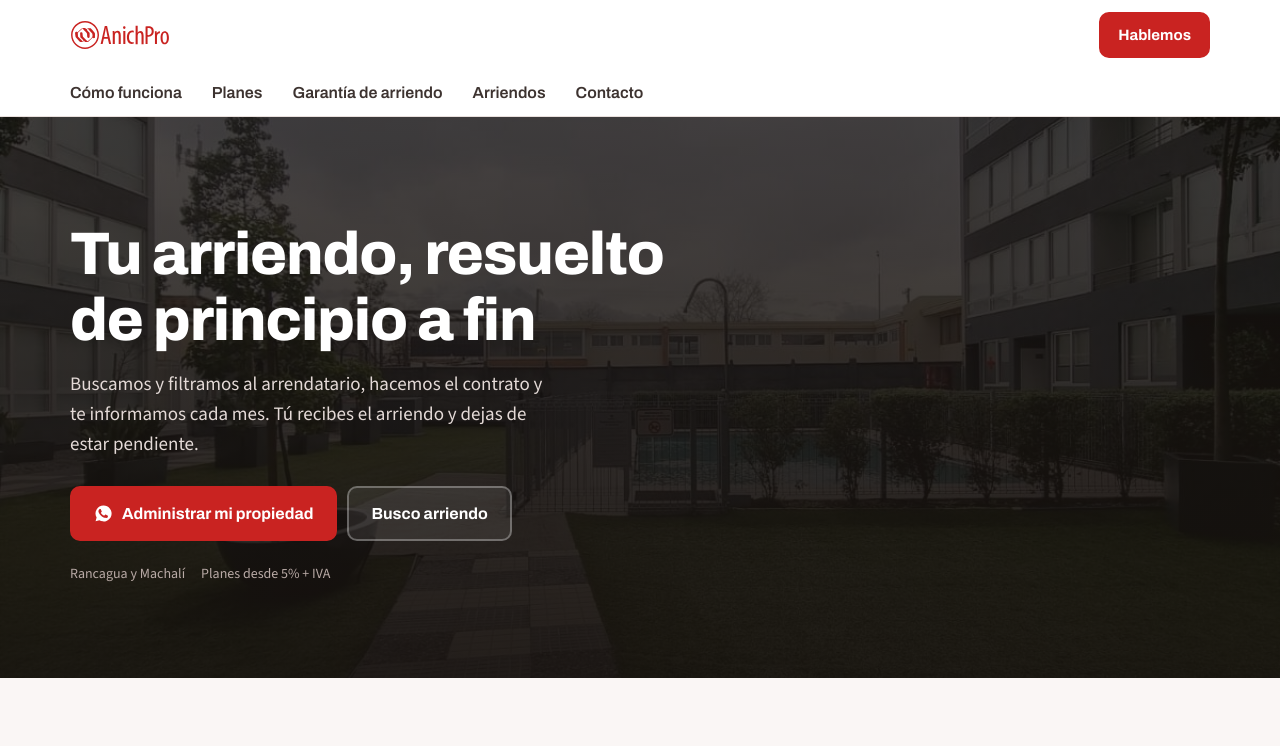
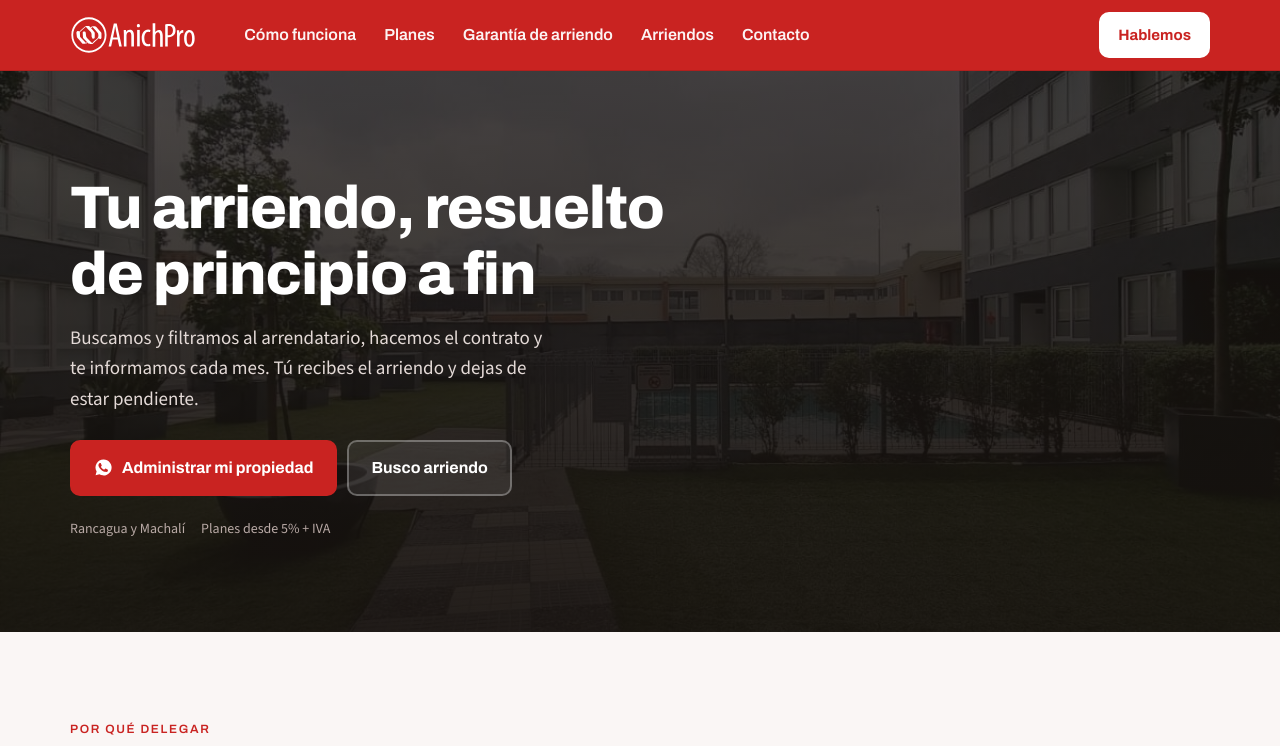
Before and after one commit to AlvaritOO/anichlanding, a plain HTML site: page index.html in a window 1280 px wide. Shown: the top 746 px of the page. Drawn offline with nearby package versions, Linux system fonts and the light colour scheme.

Commit message:
Add files via upload

```diff
--- a/index.html
+++ b/index.html
@@ -90,30 +90,39 @@ h2{font-size:27px;font-weight:800}
 .boton--linea:hover{border-color:var(--rojo);color:var(--rojo)}
 .seccion--oscura .boton--linea{border-color:#463A36;color:#F5EFED}
 .seccion--oscura .boton--linea:hover{border-color:#FF7A72;color:#FF7A72}
-.boton--claro{background:#fff;border-color:#fff;color:var(--tinta)}
+.boton--claro{background:#fff;border-color:#fff;color:var(--rojo)}
+.boton--claro:hover{background:#F6E7E6;border-color:#F6E7E6}
 .botonera{display:flex;flex-direction:column;gap:10px;margin-top:26px}
 
 /* ---------- encabezado ---------- */
 .cabecera{
-  position:sticky;top:0;z-index:60;background:rgba(255,255,255,.96);
-  backdrop-filter:saturate(160%) blur(10px);border-bottom:1px solid var(--linea);
+  position:sticky;top:0;z-index:60;background:var(--rojo);
+  border-bottom:1px solid rgba(0,0,0,.12);
 }
+/* Dentro del encabezado rojo, todo lo que se ve es blanco. */
+.cabecera :focus-visible{outline-color:#fff}
 .cabecera__barra{display:flex;align-items:center;justify-content:space-between;gap:14px;height:60px}
-.marca{display:flex;align-items:center;color:var(--rojo);text-decoration:none;padding:10px 0;margin:-10px 0}
-.marca img{height:26px;width:auto;display:block}
+.marca{display:flex;align-items:center;color:#fff;text-decoration:none;padding:10px 0;margin:-10px 0}
+.marca img{height:32px;width:auto;display:block}
 .hamburguesa{
   display:flex;align-items:center;justify-content:center;
   width:46px;height:46px;margin-right:-9px;
-  background:none;border:0;color:var(--tinta);cursor:pointer;border-radius:8px;
+  background:none;border:0;color:#fff;cursor:pointer;border-radius:8px;
 }
 .hamburguesa svg{width:24px;height:24px}
 .hamburguesa .cerrar,.hamburguesa[aria-expanded="true"] .abrir{display:none}
 .hamburguesa[aria-expanded="true"] .cerrar{display:block}
-.menu{display:none;border-top:1px solid var(--linea);padding:8px 0 18px}
+.menu{
+  display:none;position:absolute;top:100%;left:0;right:0;
+  background:var(--rojo);padding:4px 20px 18px;
+  border-top:1px solid rgba(255,255,255,.22);
+  box-shadow:0 14px 24px -18px rgba(0,0,0,.6);
+}
 .menu.abierto{display:block}
 .menu a{
   display:block;padding:14px 0;font-family:"Archivo",sans-serif;font-weight:600;
-  font-size:17px;text-decoration:none;border-bottom:1px solid var(--linea);
+  font-size:17px;text-decoration:none;color:#fff;
+  border-bottom:1px solid rgba(255,255,255,.18);
 }
 .menu a:last-child{border-bottom:0}
 .cabecera__cta{display:none}
@@ -295,13 +304,13 @@ h2{font-size:27px;font-weight:800}
   body{padding-bottom:0}
   .barra{display:none}
   .hamburguesa{display:none}
-  .menu{display:flex;align-items:center;gap:30px;border:0;padding:0}
-  .menu a{padding:0;border:0;font-size:16px;font-weight:600;color:var(--tinta-2)}
-  .menu a:hover{color:var(--rojo)}
-  .cabecera__cta{display:inline-flex}
+  .menu{display:flex;position:static;align-items:center;gap:28px;border:0;padding:0;margin-left:34px;box-shadow:none;background:none}
+  .menu a{padding:0;border:0;font-size:16px;font-weight:600;color:rgba(255,255,255,.95)}
+  .menu a:hover{color:#fff;text-decoration:underline;text-underline-offset:5px}
+  .cabecera__cta{display:inline-flex;margin-left:auto}
   .cabecera__cta.boton{min-height:42px;padding:9px 17px;font-size:15px}
   .cabecera__barra{height:70px}
-  .marca img{height:30px}
+  .marca img{height:38px}
   .seccion{padding:88px 0}
   h2{font-size:36px}
   .portada h1{font-size:54px;max-width:16ch}
@@ -338,21 +347,21 @@ h2{font-size:27px;font-weight:800}
   <div class="envoltura">
     <div class="cabecera__barra">
       <a class="marca" href="#inicio" aria-label="Anich Pro, ir al inicio">
-        <img src="assets/logo-rojo.svg" alt="Anich Pro" width="100" height="30">
+        <img src="assets/logo-blanco.svg" alt="Anich Pro" width="107" height="32">
       </a>
+      <nav class="menu" id="menu" aria-label="Menú principal">
+        <a href="#como-funciona">Cómo funciona</a>
+        <a href="#planes">Planes</a>
+        <a href="#garantia">Garantía de arriendo</a>
+        <a href="#arriendos">Arriendos</a>
+        <a href="#contacto">Contacto</a>
+      </nav>
       <button class="hamburguesa" id="btnMenu" aria-expanded="false" aria-controls="menu" aria-label="Abrir menú">
         <svg class="abrir" viewBox="0 0 24 24" fill="none" stroke="currentColor" stroke-width="2" stroke-linecap="round" aria-hidden="true"><path d="M3 6h18M3 12h18M3 18h18"/></svg>
         <svg class="cerrar" viewBox="0 0 24 24" fill="none" stroke="currentColor" stroke-width="2" stroke-linecap="round" aria-hidden="true"><path d="M18 6 6 18M6 6l12 12"/></svg>
       </button>
-      <a class="boton boton--primario cabecera__cta" href="#" data-wa="Hola, quiero información sobre la administración de mi propiedad.">Hablemos</a>
+      <a class="boton boton--claro cabecera__cta" href="#" data-wa="Hola, quiero información sobre la administración de mi propiedad.">Hablemos</a>
     </div>
-    <nav class="menu" id="menu" aria-label="Menú principal">
-      <a href="#como-funciona">Cómo funciona</a>
-      <a href="#planes">Planes</a>
-      <a href="#garantia">Garantía de arriendo</a>
-      <a href="#arriendos">Arriendos</a>
-      <a href="#contacto">Contacto</a>
-    </nav>
   </div>
 </header>
 
```
